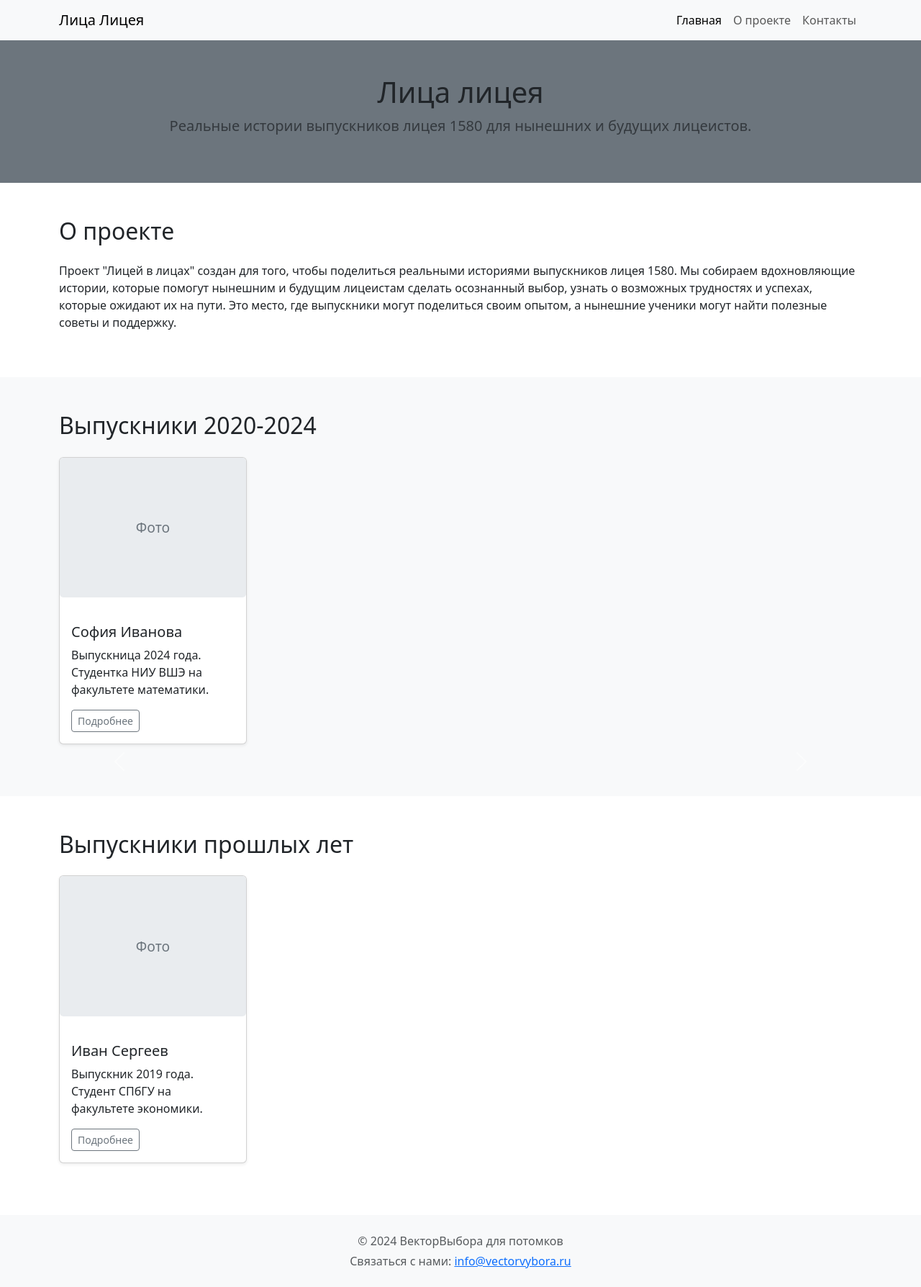
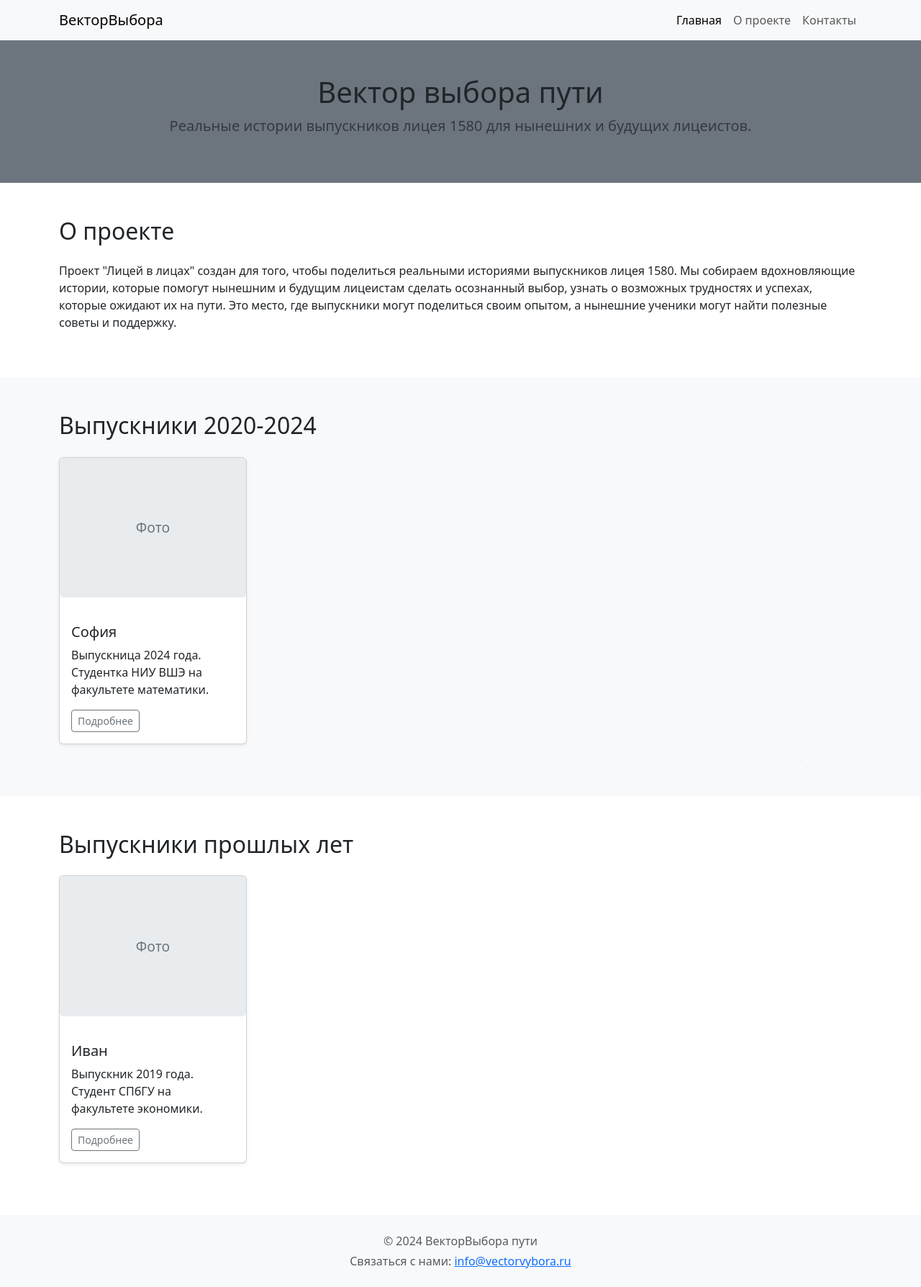
Before and after one commit to Asgef/lyceum_faces, a plain HTML site: page index.html in a window 1280 px wide. Shown: the whole page at 72% size. Drawn offline with nearby package versions, Linux system fonts and the light colour scheme.

Commit message:
Fix titles

```diff
--- a/index.html
+++ b/index.html
@@ -21,7 +21,7 @@
         <nav class="navbar navbar-expand-lg navbar-light bg-light">
             <div class="container">
                 <!-- Логотип или название сайта -->
-                <a class="navbar-brand" href="#">Лица Лицея</a>
+                <a class="navbar-brand" href="#">ВекторВыбора</a>
                 <!-- Кнопка для мобильного меню -->
                 <button class="navbar-toggler" type="button" data-bs-toggle="collapse" data-bs-target="#navbarNav"
                         aria-controls="navbarNav" aria-expanded="false" aria-label="Переключить навигацию">
@@ -49,7 +49,7 @@
     <!-- Велком баннер о лицее (Welcome Banner) -->
     <section class="jumbotron py-5 text-center bg-secondary">
         <div class="container">
-            <h1 class="jumbotron-heading">Лица лицея</h1>
+            <h1 class="jumbotron-heading">Вектор выбора пути</h1>
             <p class="lead text-muted">Реальные истории выпускников лицея 1580 для нынешних и будущих лицеистов.</p>
         </div>
     </section>
@@ -70,13 +70,15 @@
             <div class="container">
                 <h2 class="mb-4">Выпускники 2020-2024</h2>
                 <div class="row">
+
+
                     <!-- Карточка выпускника -->
                     <div class="col-md-3">
                         <div class="card mb-4 shadow-sm">
                             <!-- Холдер для фото -->
                             <div class="photo-placeholder"></div>
                             <div class="card-body">
-                                <h5 class="card-title">София Иванова</h5>
+                                <h5 class="card-title">София</h5>
                                 <p class="card-text">Выпускница 2024 года. Студентка НИУ ВШЭ на факультете математики.</p>
                                 <div class="d-flex justify-content-between align-items-center">
                                     <a href="questionary_sofiya-ivanova.html" class="btn btn-sm btn-outline-secondary">Подробнее</a>
@@ -128,7 +130,7 @@
                         <div class="card mb-4 shadow-sm">
                             <div class="photo-placeholder"></div>
                             <div class="card-body">
-                                <h5 class="card-title">Иван Сергеев</h5>
+                                <h5 class="card-title">Иван</h5>
                                 <p class="card-text">Выпускник 2019 года. Студент СПбГУ на факультете экономики.</p>
                                 <div class="d-flex justify-content-between align-items-center">
                                     <a href="interview.html?name=ivan-sergeev" class="btn btn-sm btn-outline-secondary">Подробнее</a>
@@ -173,7 +175,7 @@
     <!-- Футер сайта (Footer) -->
     <footer class="text-muted py-4 bg-light" id="footer">
         <div class="container text-center">
-            <p class="mb-1">&copy; 2024 ВекторВыбора для потомков</p>
+            <p class="mb-1">&copy; 2024 ВекторВыбора пути</p>
             <p class="mb-0">Связаться с нами: <a href="mailto:info@vectorvybora.ru">info@vectorvybora.ru</a></p>
         </div>
     </footer>
```
Also changed, not shown: questionary_sofiya-ivanova.html (+6 -4 lines).
